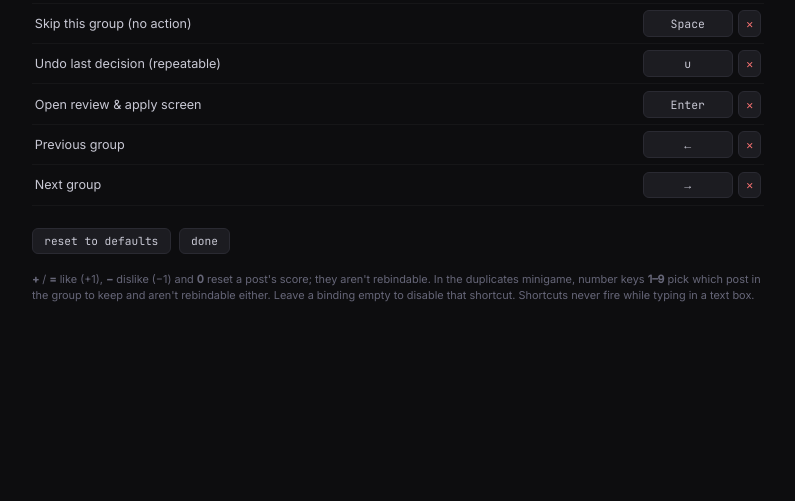
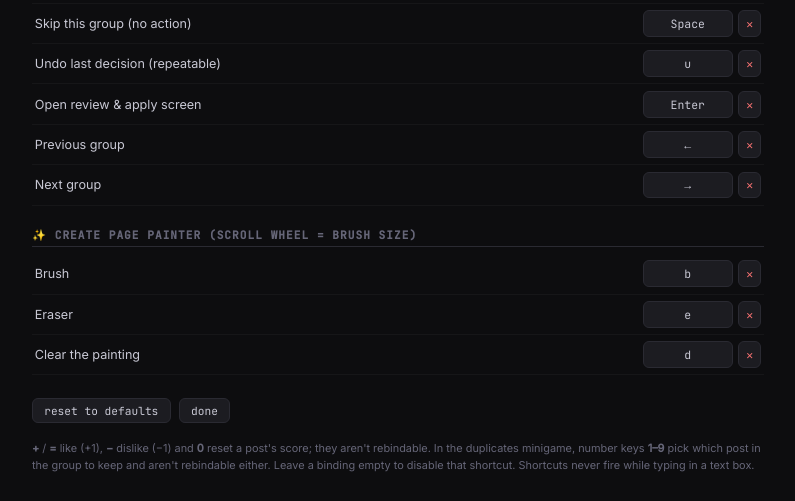
Before and after one commit to equa-tory/booru, a Django app: template templates/gallery/shortcuts.html in a window 1280 px wide. Shown: the part 1267-1768 px from the top of the page, without its empty margins (242-1037 px from the left). Before the commit the page ends 1569 px from the top, so only its background shows below. Run offline with Django 5.2, Linux system fonts and the light colour scheme; the template is opened without the code that fills it: most values are stand-ins (such as "Sample title", 1, 10 or a date in 2020).

Commit message:
Key bindings: the ✨ create painter keys (brush / eraser / clear) are in ⚙ key bindings and remembered
Co-Authored-By: Claude Opus 5.5 <noreply@anthropic.com>
Claude-Session: https://claude.ai/code/session_012v65g8VhHf3f3S8Le98Tpj

```diff
--- a/templates/gallery/base.html
+++ b/templates/gallery/base.html
@@ -928,6 +928,8 @@ const DEFAULT_BINDINGS = {
   dupe_ignore:    'i',    dupe_skip:      ' ',
   dupe_undo:      'u',    dupe_review:    'Enter',
   dupe_prev:      'ArrowLeft', dupe_next:  'ArrowRight',
+  // ✨ create page painter
+  paint_brush:    'b',    paint_erase:    'e',    paint_clear:    'd',
 };
 window.BINDINGS = {...DEFAULT_BINDINGS};
 async function loadBindings() {
--- a/templates/gallery/shortcuts.html
+++ b/templates/gallery/shortcuts.html
@@ -76,6 +76,11 @@ const SC_GROUPS = [
     ['dupe_prev',     'Previous group'],
     ['dupe_next',     'Next group'],
   ]},
+  { title: '✨ create page painter (scroll wheel = brush size)', actions: [
+    ['paint_brush',   'Brush'],
+    ['paint_erase',   'Eraser'],
+    ['paint_clear',   'Clear the painting'],
+  ]},
 ];
 
 // start from defaults, overlay server-stored bindings
```
Also changed, not shown: templates/gallery/create.html (+14 -9 lines).
